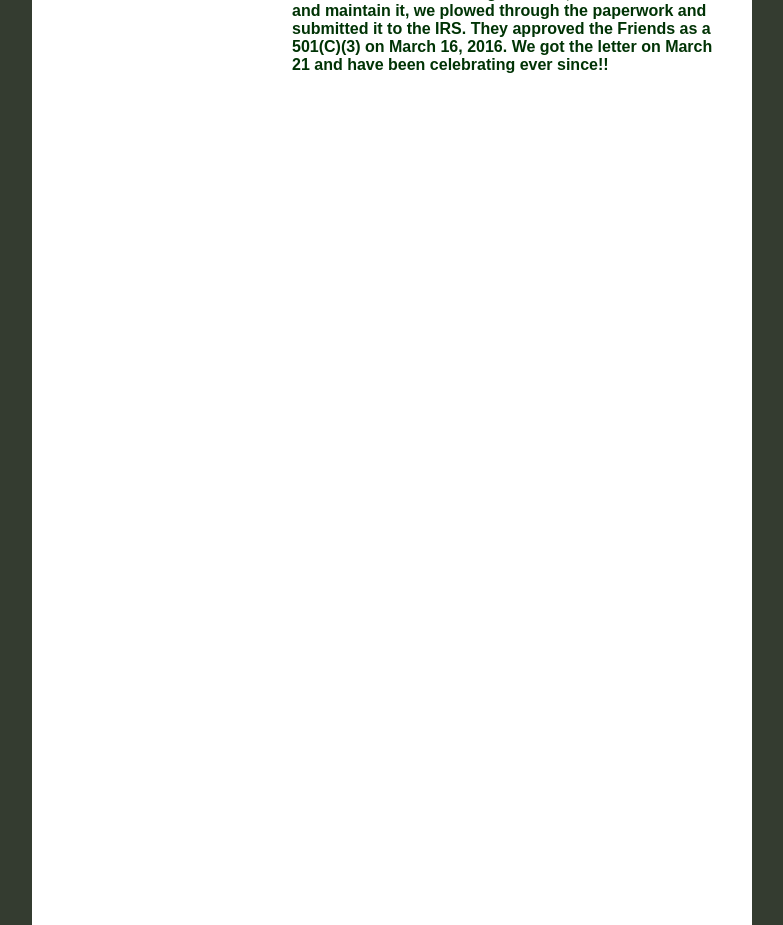
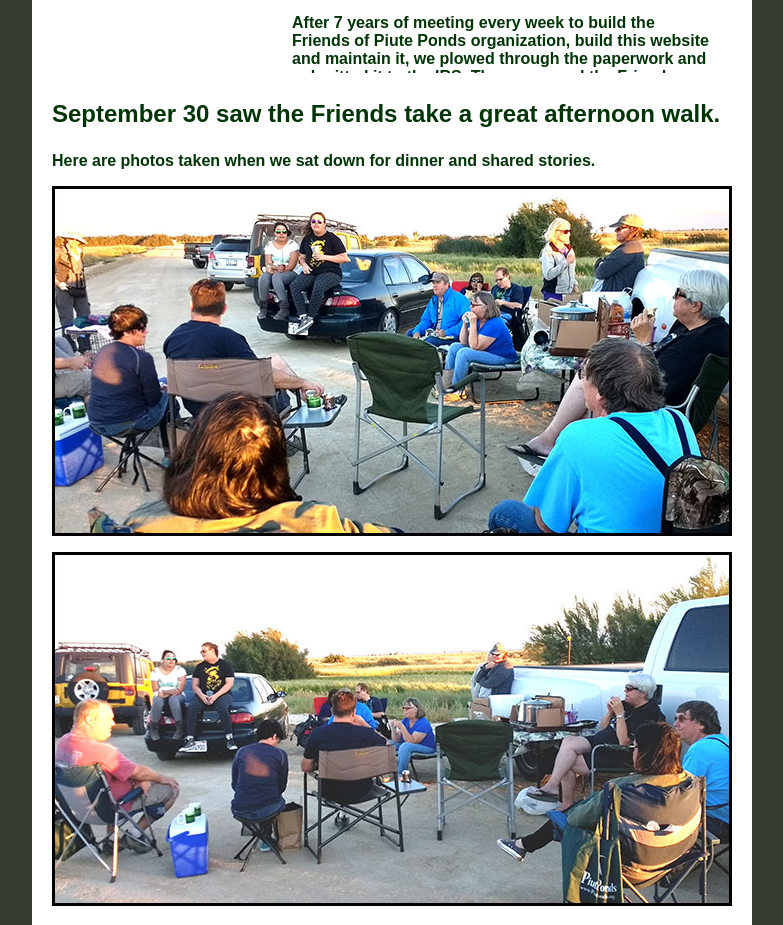
Before and after one commit to coyotetracks/PiutePonds, a PHP site: page /friends-of-piute-ponds.php in a window 1280 px wide. Shown: the part 992-1917 px from the top of the page, without its empty margins (248-1031 px from the left). Run offline with PHP 8.4, Linux system fonts and the light colour scheme.

Commit message:
Regular content updates

```diff
--- a/src/audobon-society.php
+++ b/src/audobon-society.php
@@ -72,6 +72,8 @@
 <div id="apDiv1">
   <p class="style3"><span class="style4"><span class="H1"><span id="heading1">Audubon Society</span></span></span></p>
   <p><span class="style9">The California Audubon Society can be reached by clicking <a href="http://ca.audubon.org/" target="_blank">this link</a>.</span></p>
+  <p class="style9">The local, Antelope Valley group page can be found by clicking <a href="http://www.audubon.org/important-bird-areas/antelope-valley-lancaster" target="_blank">this link</a>.</p>
+  <p class="style9">This <a href="https://www.meetup.com/Antelope-Valley-Audubon-Society/" target="_blank">MeetUp page</a> has their meeting information.</p>
   <p class="style9">Check back again to see what's new on the Piute Ponds Audubon Society page.</p>
   <p class="style9">&nbsp;</p>
   <p class="style9">&nbsp;</p>
--- a/src/friends-of-piute-ponds.php
+++ b/src/friends-of-piute-ponds.php
@@ -74,9 +74,11 @@
 <!-- #EndLibraryItem --></div>
 </div>
 <div class="style4" id="apDiv1">
+  <p align="left" class="style4">Autumn Supper Event was a hit. </p>
+  <p align="left" class="style9">Scroll down the page for details.</p>
   <p class="style4">Friends of Piute Ponds</p>
-  <p align="left" class="style9">After 7 years of meeting every week to build the Friends of Piute Ponds organization, this websie and maintain this website<a href="/volunteer.php"></a>, we plowed through the paperwork and submitted it to the IRS. They approved the Friends as a 501(C)(3) on March 16, 2016. We got the letter on March 21 and have been celebrating ever since!!</p>
-  <p align="center" class="style9"><img src="/images/Donate button.png" alt="Donate Button" width="304" height="243" /></p>
+  <p class="style4"><span class="style9">We meet for dinner (dutch treat) on alternating Thursday evenings at 6 p.m. in Lancaster. Join us if being a Friend looks interesting. <a href="mailto:help@PiutePonds.org">Email us</a> for the location.</span></p>
+  <p align="left" class="style9"><img src="/images/Donate button.png" alt="Donate Button" width="304" height="243" /></p>
      <form action="https://www.paypal.com/cgi-bin/webscr" method="post" target="_top">
        <input type="hidden" name="cmd" value="_s-xclick">
        <input type="hidden" name="hosted_button_id" value="P6E43GCBT86MC">
@@ -87,8 +89,7 @@
   <p class="style9">This allows anyone who donates to the Friends of Piute Ponds to write off their donations on their federal income tax return AND it is retroactive to December 20, 2013 when we became a California corporation.</p>
   <p class="style9">The Friends board would like to thank all of you friends for your support and encouragement over the years, donating time, money and gifts even though the donations were not deductible.</p>
   <p class="style9"><em>The mission of The Friends of Piute Ponds is to study and protect the wetlands and environs of this unique area to benefit the health of its ecosystem. Piute Ponds, on Edwards Air Force Base, is, at 9600 acres, the largest wetlands marsh in Los Angeles County and is an important stop for migratory birds using the Pacific Flyway.  The Friends partner with Edwards Air Force Base and Los Angeles County Sanitation District in their stewardship of the ponds. In the community, we educate, interact, and participate with those who use the ponds and those who conduct scientific research of the ponds.</em></p>
-  <p class="style9">If you are ready to jump in with us as we expand our Piute horizons, email us at <a href="mailto:volunteer@piuteponds.org">volunteer@piuteponds.org</a>. You are welcome to join us any time to give as much or as little as you choose. </p>
-  <p class="style9">NOTE THIS CHANGE: We meet for dinner (dutch treat) every Thursday evening at 6 p.m. in Lancaster. Email us for the location.</p>
+  <p class="style9">If you are ready to jump in with us as we expand our Piute horizons, email us at <a href="mailto:volunteer@piuteponds.org">volunteer@piuteponds.org</a>. You are welcome to join us any time to give as much or as little as you choose.  </p>
   <p class="style4">What is a Friend?</p>
   <p class="style9">A friend is one who watches over, shares experiences, values  and protects.</p>
   <p class="style4">What is Friends of Piute Ponds?</p>
@@ -99,3 +100,18 @@
   <p class="style9">&nbsp;</p>
   <p class="style9">&nbsp;</p>
 </div>
+<div class="style9" id="FullWideUnderButtons">
+<p class="style4">September 30 saw the Friends take a great afternoon walk.</p>
+  Here are photos taken when we sat down for dinner and shared stories.
+  <p class="style9"><img src="images/Twilight_at_Ponds-1_9-30-17.jpg" width="680" height="350" alt=""/></p>
+  <p class="style9"><img src="images/Twilight_at_Ponds-2_9-30-17.jpg" width="680" height="354" alt=""/></p>
+  <p align="left" class="style4">These are photos from Earth Day 2017 in Tehachepi.</p>
+  <p align="left" class="style9"><img src="images/Tehachepi-Earth-Day-kid-and-Microscope.jpg" width="422" height="462" alt=""/></p>
+  <p align="left" class="style9">Below Molly Sherman and Anne Gouert talk with Richard Montijo, one of the Friends of Piute Ponds biologists.</p>
+  <p align="left" class="style9"><img src="images/Tehachepi-Earth-Day-People.jpg" width="422" height="321" alt=""/></p>
+  <p align="left" class="style9">&nbsp;</p>
+  <p align="left" class="style9"><img src="images/Earth-Day-at-NASA4-Web.jpg" width="422" height="243" alt=""/></p>
+  <p align="left" class="style9">And this photo is from Earth Day at NASA Armstrong Center on the base.  Jeff Blatt, Gregorio Pacheco show a visitor a map of the ponds.</p>
+  <p class="style9">&nbsp;</p>
+</div
+  >
--- a/src/photography.php
+++ b/src/photography.php
@@ -76,7 +76,8 @@
   <p align="center" class="style9"><a href="mailto:Misty.Hailstone.1@us.af.mil" target="_blank">Piute Ponds Access Request Email</a><a href="mailto:wanda.deal@edwards.af.mil" target="_blank"></a></p>
   <p align="left" class="style9">You too can have your photos posted on this page, by emailing the electronic file and your information (who shot the photo, when and where) to us at <a href="mailto:Misty.Hailstone.1@us.af.mil">help@piuteponds.org</a>.</p>
   <p align="left" class="style9">The ponds are a wonderful place to take photos of the people, birds, bugs, sunsets and sunrises. </p>
-  <p align="left" class="style9">There is so much to see and enjoy at the ponds and they can be shared through your photography. </p>
+  <p align="left" class="style9">There is so much to see and enjoy at the ponds and they can be shared through your photography.</p>
+  <p align="left" class="style9">For more great photos of Piute Ponds, here's a great website to see: <a href="http://brentbremer.com/piute-ponds-photography/" target="cl_blank">http://brentbremer.com/piute-ponds-photography/</a></p>
   <p align="left" class="style9">&nbsp;</p>
   <p class="style9">&nbsp;</p>
 </div>
```
Also changed, not shown: src/index.php (+4 -12 lines), src/images/Belted-kingfisher.jpg (added), src/images/Twilight_at_Ponds-1_9-30-17.jpg (added), src/images/Twilight_at_Ponds-2_9-30-17.jpg (added).
